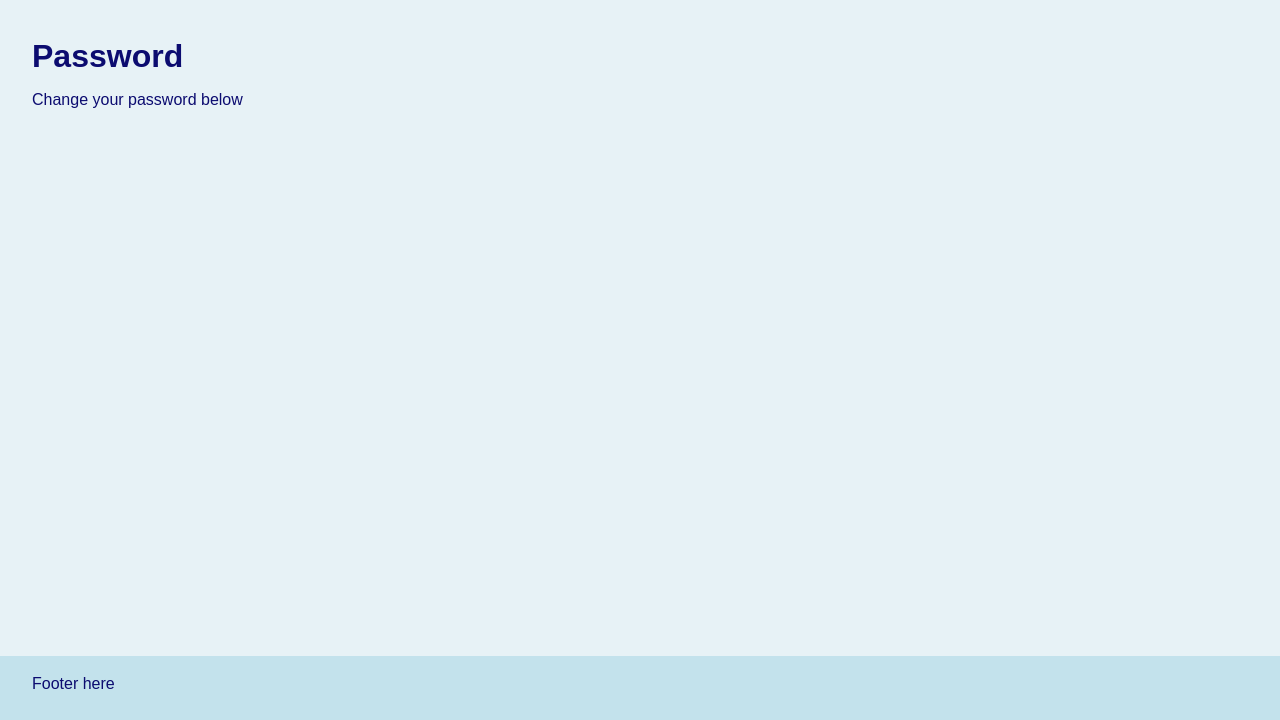
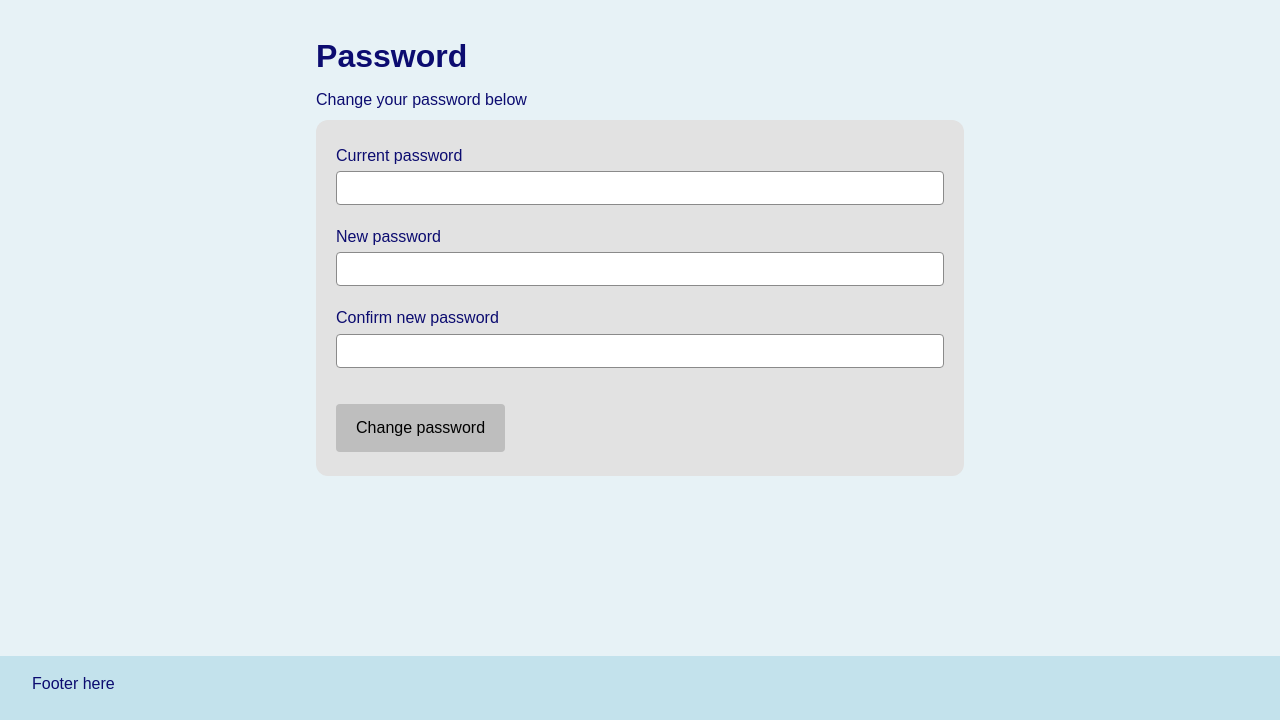
Before and after one commit to userr73/SimpleBloc, a Flask app: page /change-password in a window 1280 px wide. Shown: the part 80-800 px from the top of the page. Run offline with Flask 3, Linux system fonts and the light colour scheme; the visitor is signed in with stand-in values (Sample User, id 1); some libraries are stand-ins or nearby versions.

Commit message:
Add profile editing functionality (change email and password)

```diff
--- a/routes/app_routes.py
+++ b/routes/app_routes.py
@@ -1,7 +1,8 @@
 from flask import render_template, request, session, abort, redirect, url_for
+from werkzeug.security import generate_password_hash
 
 from application import app
-from utils.validators import validate_event, validate_date, validate_category
+from utils.validators import validate_event, validate_date, validate_category, validate_email, validate_password_change_form
 from utils.events import select_week_dates, check_if_add_new_category, get_all_categories, get_all_user_custom_categories, get_category_id, get_this_week_events, get_event_styling, get_this_weeks_days, get_category_details, get_event_details, is_default_category, date_to_local_format, date_to_day_name
 from utils.db import get_db
 from utils.user_profile import get_user_profile, get_default_category_id, get_quick_note
@@ -74,7 +75,7 @@ def update_quick_note():
     conn.commit()
     conn.close()
 
-    return redirect('dashboard')
+    return redirect(url_for('dashboard'))
 
 
 @app.get('/view-timetable')
@@ -471,17 +472,66 @@ def delete_category():
 def view_profile():
     check_login()
 
-    # Get user's email
-    email_str = get_user_profile(session.get('user_id'))
+    # Get the user's profile information
+    profile = get_user_profile(session.get('user_id'))
 
-    return render_template('app/profile.html', email=email_str)
+    return render_template('app/profile.html', email=profile['email'])
 
 
 @app.get('/update-email')
 def email_form():
     check_login()
 
-    return render_template('app/email.html')
+    # Get the user's profile information
+    profile = get_user_profile(session.get('user_id'))
+
+    # Get user's email
+    email = profile['email']
+
+    return render_template('app/email.html', user_email=email)
+
+
+@app.post('/submit-email')
+def submit_email_change():
+    check_login()
+    # Get the email from the form for repopulation
+    user_email = request.form.get('user_email')
+
+    # Validate the email
+    errors = validate_email(user_email)
+
+    if errors:
+        # Re-render the template with error messages and form data
+        return render_template('app/email.html',
+                               errors=errors,
+                               user_email=user_email)
+
+    # Get the user id from the session
+    user_id = session.get('user_id')
+
+    # Prepare database connection
+    conn = get_db()
+    cursor = conn.cursor()
+
+    sql = '''
+        UPDATE Users
+        SET email = ?
+        WHERE user_id = ?
+    '''
+
+    data = (
+        user_email,
+        user_id
+    )
+
+    cursor.execute(sql, data)
+
+    # Commit changes and close the database connection
+    conn.commit()
+    conn.close()
+
+    return redirect(url_for('view_profile'))
+
 
 
 @app.get('/change-password')
@@ -491,6 +541,52 @@ def password_form():
     return render_template('app/password.html')
 
 
+@app.post('/submit-password')
+def submit_password_change():
+    check_login()
+
+    form_data = {
+        'current_pwd': request.form.get('current_pwd', '').strip(),
+        'new_pwd': request.form.get('new_pwd', '').strip(),
+        'confirm_new_pwd': request.form.get('confirm_new_pwd', '').strip()
+    }
+
+    # Get the user id
+    user_id = session.get('user_id')
+
+    # Check the form for errors
+    errors = validate_password_change_form(form_data, user_id)
+
+    if errors:
+        # Re-render the form with error messages
+        return render_template('app/password.html',
+                               data=form_data,
+                               errors=errors)
+
+    # Prepare the database connection
+    conn = get_db()
+    cursor = conn.cursor()
+
+    sql = '''
+        UPDATE Users
+        SET password_hash = ?
+        WHERE user_id = ?
+    '''
+
+    data = (
+        generate_password_hash(form_data['new_pwd']),
+        user_id
+    )
+
+    cursor.execute(sql, data)
+
+    # Commit changes and close database connection
+    conn.commit()
+    conn.close()
+
+    return redirect(url_for('view_profile'))
+
+
 @app.get('/confirm-logout')
 def confirm_logout():
     check_login()
--- a/templates/app/password.html
+++ b/templates/app/password.html
@@ -1,10 +1,37 @@
+{# Create an empty errors dictionary if one does not exist #}
+{% if errors is not defined %}
+    {% set errors = {} %}
+{% endif %}
+
 {% extends 'base/app_base.html' %}
 
 {% block title %}Change your Password{% endblock %}
 
 {% block main %}
-    <div class="wide-content-container">
+    <div class="narrow-content-container">
         <h1>Password</h1>
         <p>Change your password below</p>
+
+        <form action="{{ url_for('submit_password_change') }}" method="post">
+            <div class="form-group">
+                <label for="current_pwd">Current password</label>
+                <input type="password" name="current_pwd" id="current_pwd">
+                <div class="form-group-error">{{ errors.get('current_pwd', '') }}</div>
+            </div>
+
+            <div class="form-group">
+                <label for="new_pwd">New password</label>
+                <input type="password" name="new_pwd" id="new_pwd">
+                <div class="form-group-error">{{ errors.get('new_pwd', '') }}</div>
+            </div>
+
+            <div class="form-group">
+                <label for="confirm_new_pwd">Confirm new password</label>
+                <input type="password" name="confirm_new_pwd" id="confirm_new_pwd">
+                <div class="form-group-error">{{ errors.get('confirm_new_pwd', '') }}</div>
+            </div>
+
+            <button>Change password</button>
+        </form>
     </div>
 {% endblock %}
--- a/templates/app/profile.html
+++ b/templates/app/profile.html
@@ -12,7 +12,7 @@
                     <p><b>Email</b></p>
                     <p>{{ email }}</p>
                 </div>
-                <a href="{{ url_for('email_form') }}">Change Email</a>
+                <a href="{{ url_for('email_form') }}">Update Email</a>
             </div>
 
             <div class="profile-options">
```
Also changed, not shown: routes/public_routes.py (+5 -2 lines), templates/app/email.html (+16 -1 lines), utils/user_profile.py (+4 -4 lines), utils/validators.py (+48 -3 lines).
